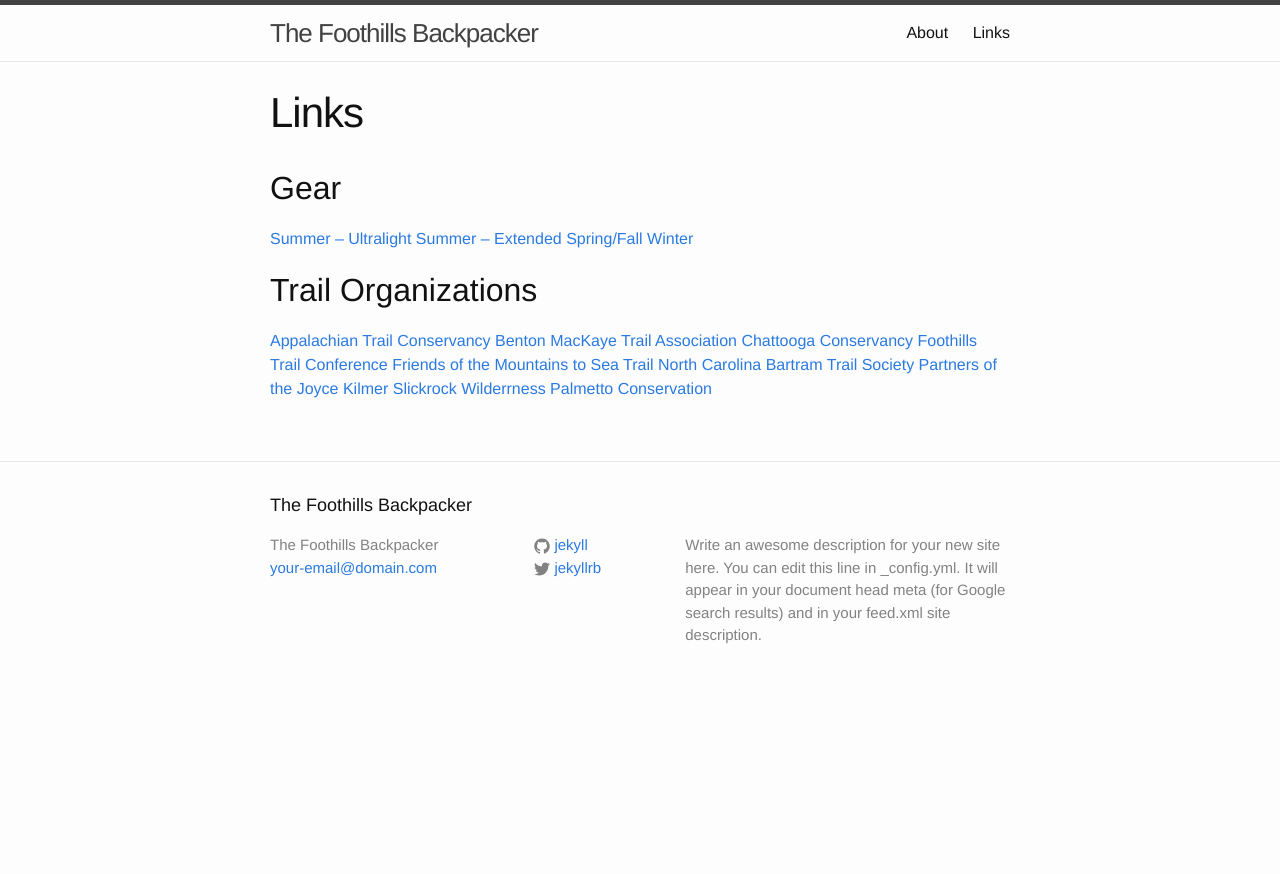
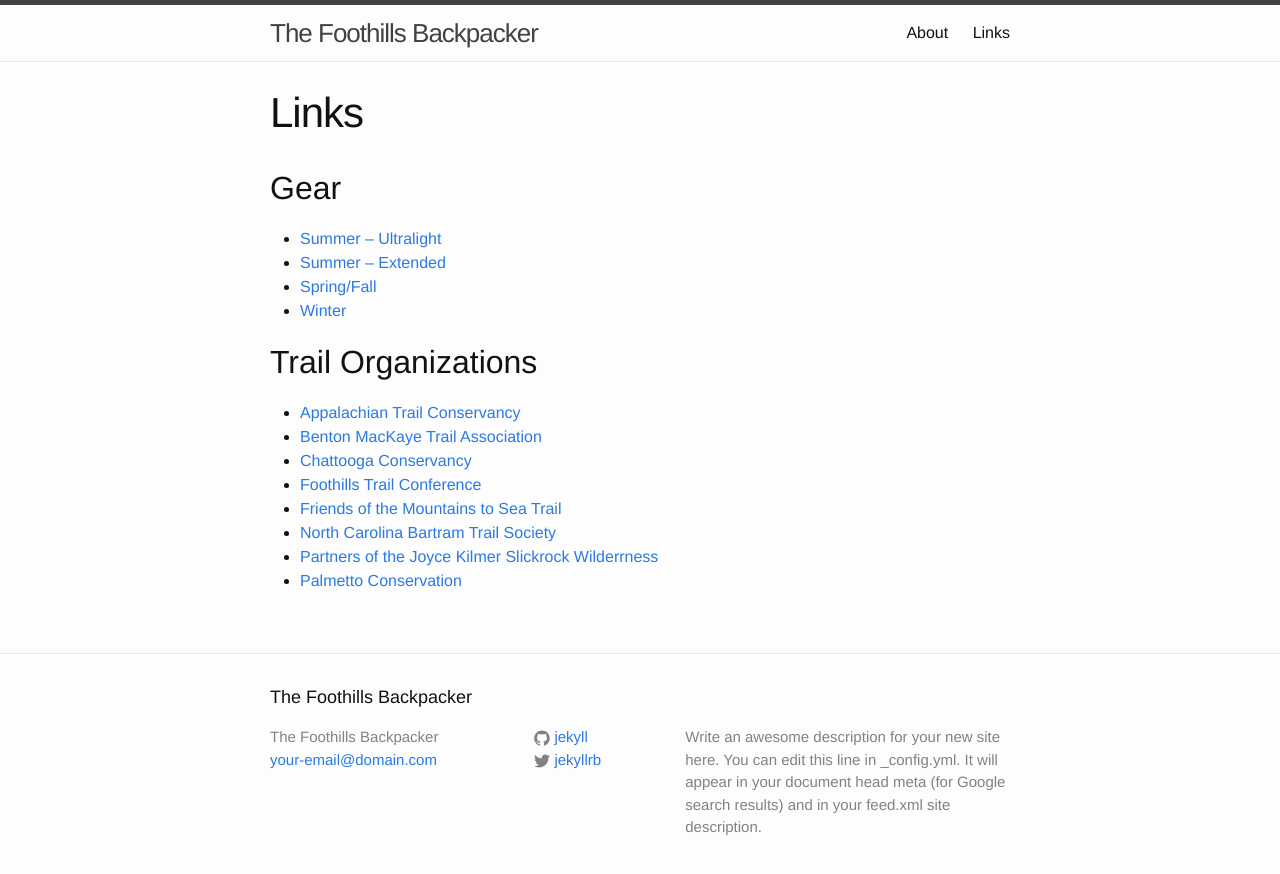
Before and after one commit to joncoop/foothills-backpacker, a Jekyll site: the page built from links.md, in a window 1280 px wide. Shown: the top 874 px of the page. Built offline with Jekyll 4.4.1, drawn with Linux system fonts in a browser that asks for light colours.

```diff
--- a/links.md
+++ b/links.md
@@ -6,18 +6,18 @@ permalink: /links/
 
 ## Gear
 
-[Summer – Ultralight](http://lighterpack.com/r/1bcfyu)
-[Summer – Extended](http://lighterpack.com/r/11l7sg)
-[Spring/Fall](http://lighterpack.com/r/4zd3oh)
-[Winter](http://lighterpack.com/r/4zd3oh)
+- [Summer – Ultralight](http://lighterpack.com/r/1bcfyu)
+- [Summer – Extended](http://lighterpack.com/r/11l7sg)
+- [Spring/Fall](http://lighterpack.com/r/4zd3oh)
+- [Winter](http://lighterpack.com/r/4zd3oh)
 
 ## Trail Organizations
 
-[Appalachian Trail Conservancy](http://www.appalachiantrail.org/)
-[Benton MacKaye Trail Association](http://www.bmta.org/)
-[Chattooga Conservancy](http://www.chattoogariver.org/)
-[Foothills Trail Conference](http://www.foothillstrail.org/)
-[Friends of the Mountains to Sea Trail](http://www.ncmst.org/)
-[North Carolina Bartram Trail Society](http://ncbartramtrail.org/)
-[Partners of the Joyce Kilmer Slickrock Wilderrness](http://joycekilmerslickrock.org/)
-[Palmetto Conservation](http://www.palmettoconservation.org/)
+- [Appalachian Trail Conservancy](http://www.appalachiantrail.org/)
+- [Benton MacKaye Trail Association](http://www.bmta.org/)
+- [Chattooga Conservancy](http://www.chattoogariver.org/)
+- [Foothills Trail Conference](http://www.foothillstrail.org/)
+- [Friends of the Mountains to Sea Trail](http://www.ncmst.org/)
+- [North Carolina Bartram Trail Society](http://ncbartramtrail.org/)
+- [Partners of the Joyce Kilmer Slickrock Wilderrness](http://joycekilmerslickrock.org/)
+- [Palmetto Conservation](http://www.palmettoconservation.org/)
```
